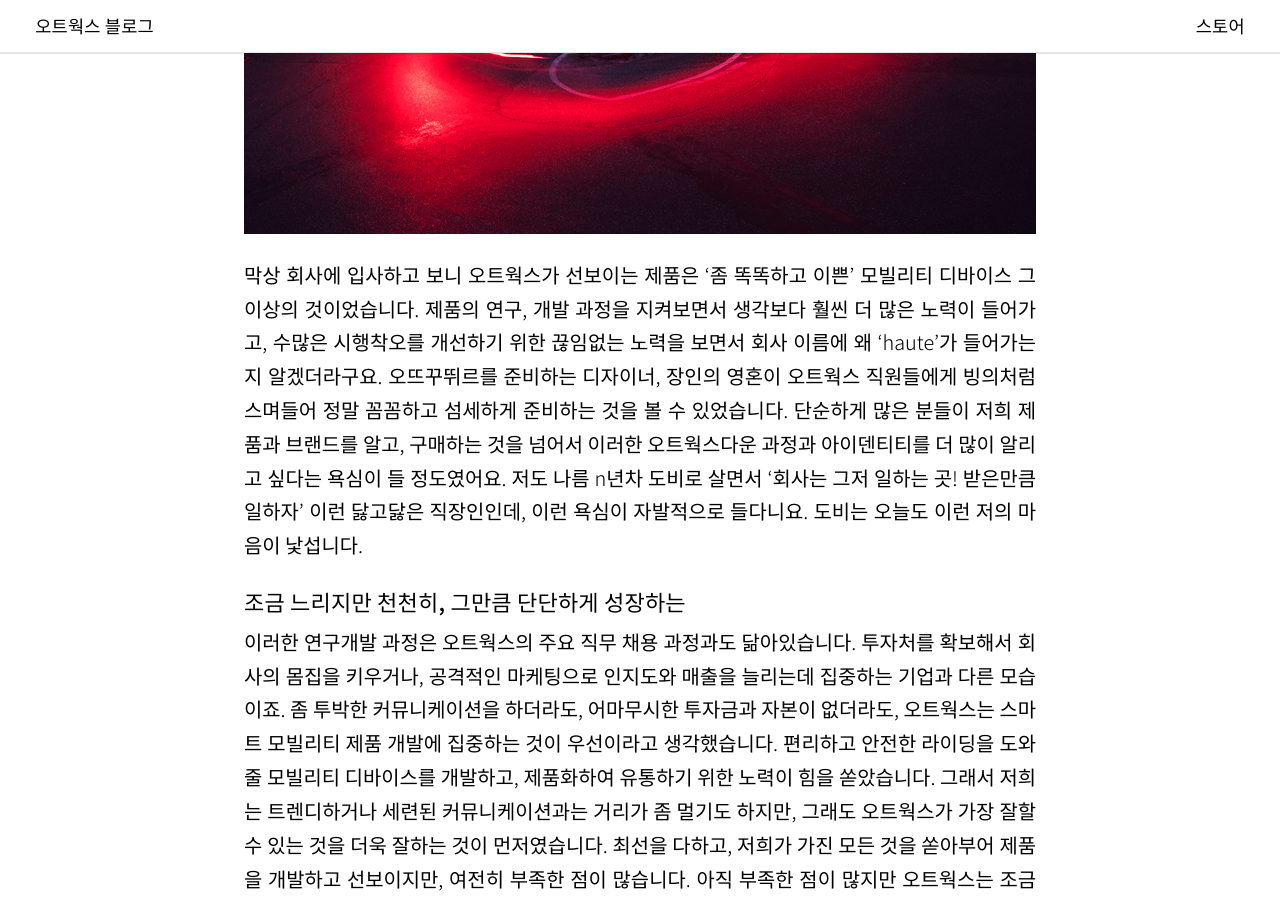
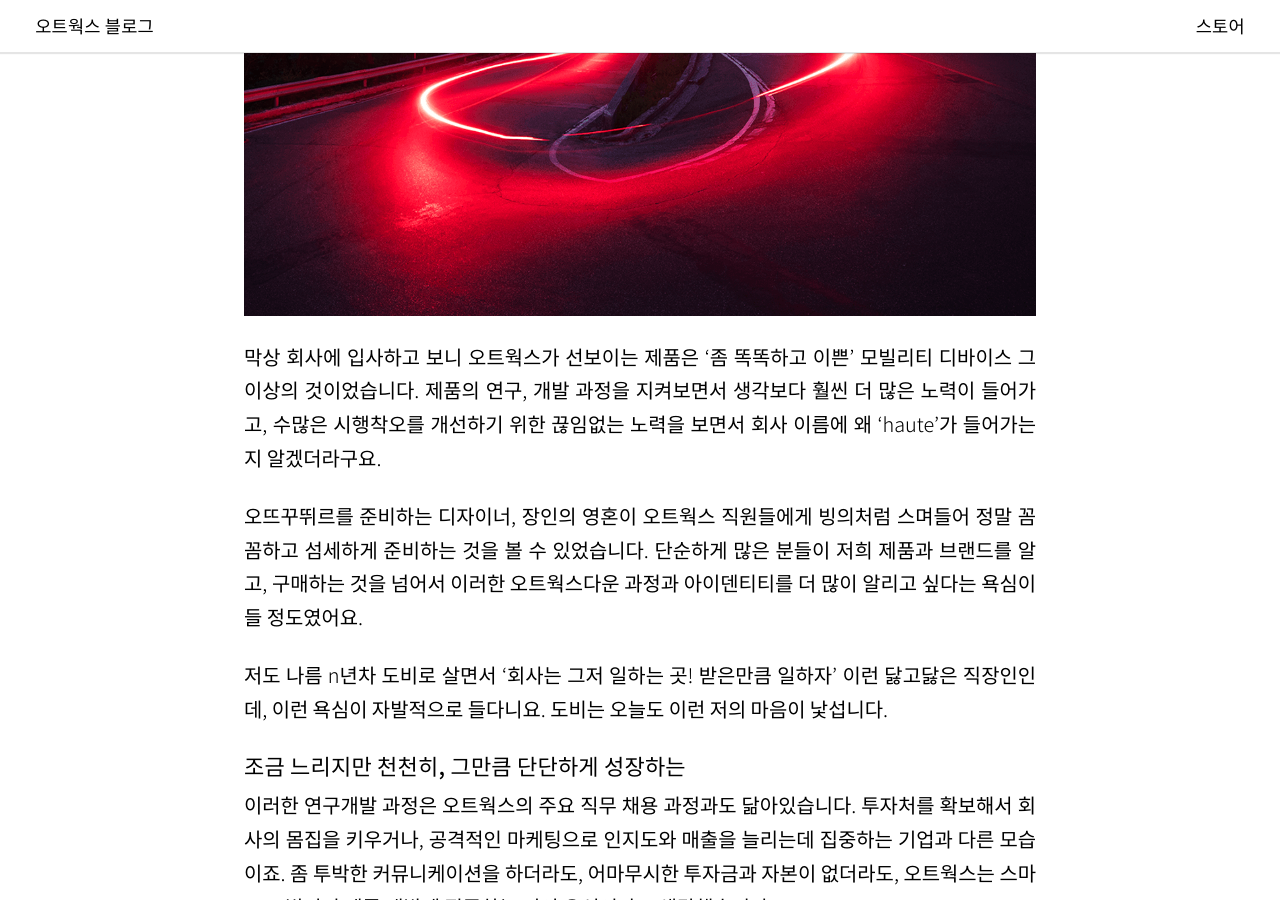
Before and after one commit to hauteworks/hauteworks-blog, a Jekyll site: the page built from _posts/2021-05-10-marketing-story.markdown, in a window 1280 px wide and 900 px high, scrolled down 2514 px. Built offline with Jekyll 4.4.1, drawn with Linux system fonts in a browser that asks for light colours; nearby versions of some CDN libraries; some of the changed text lies outside the part shown.

Commit message:
문단 길이 수정(더 짧게!!!)

```diff
--- a/_posts/2021-05-10-marketing-story.markdown
+++ b/_posts/2021-05-10-marketing-story.markdown
@@ -11,7 +11,11 @@ permalink: life-as-a-marketing-manager-at-hauteworks
 
 지금 이 글을 쓰고 있는 저는 n년차 홍보, 마케팅 담당자이자, 지난 봄에 오트웍스에 입사한 오트웍스의 신규 입사자입니다. 가장 최근에 입사한 직원이자, 새로운 마케팅 담당자에요.
 
-오트웍스는 2015년에 만들어진 7년차 스타트업입니다. 공대 박사 출신 2명의 대표가 뜻을 모아 시작한 회사로, 기술과 연구개발에 필요한 인재를 순차적으로 채용했습니다. 일반적인 채용 절차인 채용사이트에 채용공고를 내고 서류를 검토하고 면접을 진행하는 방식이 아닌, 오트웍스를 잘 아는 지인들과 투자 유치 과정 등에서 만난 이들을 통해 저인망식 인재 채용을 진행했습니다. 제품 개발과 함께 제품 판매에 필요한 여러 과정을 준비하면서 비주얼과 디자인을 담당한 크리에이티브한 자질을 갖춘 디자이너, 디렉터도 합류하게 되었죠. 오트웍스에 합류하기 전에 각자 다양한 분야에서 커리어를 쌓은 엔지니어, 디자이너, 크리에이티브 디렉터가 함께하기에 오트웍스는 기존의 모빌리티 디바이스와 차별화된 기능과 디자인을 가진 제품을 선보이고 있습니다.
+오트웍스는 2015년에 만들어진 7년차 스타트업입니다. 공대 박사 출신 2명의 대표가 뜻을 모아 시작한 회사로, 기술과 연구개발에 필요한 인재를 순차적으로 채용했습니다. 일반적인 채용 절차인 채용사이트에 채용공고를 내고 서류를 검토하고 면접을 진행하는 방식이 아닌, 오트웍스를 잘 아는 지인들과 투자 유치 과정 등에서 만난 이들을 통해 저인망식 인재 채용을 진행했습니다.
+
+제품 개발과 함께 제품 판매에 필요한 여러 과정을 준비하면서 비주얼과 디자인을 담당한 크리에이티브한 자질을 갖춘 디자이너, 디렉터도 합류하게 되었죠.
+
+오트웍스에 합류하기 전에 각자 다양한 분야에서 커리어를 쌓은 엔지니어, 디자이너, 크리에이티브 디렉터가 함께하기에 오트웍스는 기존의 모빌리티 디바이스와 차별화된 기능과 디자인을 가진 제품을 선보이고 있습니다.
 
 ##### 오트웍스 소비자에서 직원으로, 이쯤되면 성덕?!
 마케터로 합류하기 전 저 역시도 오트웍스의 소비자였습니다. 킥스타터로 Rayo를 구매했고(조금 더 싸게 사보겠다고 사촌형부까지 끌어들여서 4개 세트를 샀던 오트웍스 호갱 1세대), 지금은 주중에 도비로 최선을 다해 일하고 주말에는 로드바이크에 Cliq을 달고 달립니다. 그때 산 Rayo는 동생에게 하사... 오호호호!
@@ -20,9 +24,19 @@ permalink: life-as-a-marketing-manager-at-hauteworks
 
 ![오트웍스 마케팅 직무 채용](/assets/images/marketing-hr-2.png)
 
-막상 회사에 입사하고 보니 오트웍스가 선보이는 제품은 '좀 똑똑하고 이쁜' 모빌리티 디바이스 그 이상의 것이었습니다. 제품의 연구, 개발 과정을 지켜보면서 생각보다 훨씬 더 많은 노력이 들어가고, 수많은 시행착오를 개선하기 위한 끊임없는 노력을 보면서 회사 이름에 왜 'haute'가 들어가는지 알겠더라구요. 오뜨꾸뛰르를 준비하는 디자이너, 장인의 영혼이 오트웍스 직원들에게 빙의처럼 스며들어 정말 꼼꼼하고 섬세하게 준비하는 것을 볼 수 있었습니다. 단순하게 많은 분들이 저희 제품과 브랜드를 알고, 구매하는 것을 넘어서 이러한 오트웍스다운 과정과 아이덴티티를 더 많이 알리고 싶다는 욕심이 들 정도였어요. 저도 나름 n년차 도비로 살면서 '회사는 그저 일하는 곳! 받은만큼 일하자' 이런 닳고닳은 직장인인데, 이런 욕심이 자발적으로 들다니요. 도비는 오늘도 이런 저의 마음이 낯섭니다.
+막상 회사에 입사하고 보니 오트웍스가 선보이는 제품은 '좀 똑똑하고 이쁜' 모빌리티 디바이스 그 이상의 것이었습니다. 제품의 연구, 개발 과정을 지켜보면서 생각보다 훨씬 더 많은 노력이 들어가고, 수많은 시행착오를 개선하기 위한 끊임없는 노력을 보면서 회사 이름에 왜 'haute'가 들어가는지 알겠더라구요.
+
+오뜨꾸뛰르를 준비하는 디자이너, 장인의 영혼이 오트웍스 직원들에게 빙의처럼 스며들어 정말 꼼꼼하고 섬세하게 준비하는 것을 볼 수 있었습니다. 단순하게 많은 분들이 저희 제품과 브랜드를 알고, 구매하는 것을 넘어서 이러한 오트웍스다운 과정과 아이덴티티를 더 많이 알리고 싶다는 욕심이 들 정도였어요.
+
+저도 나름 n년차 도비로 살면서 '회사는 그저 일하는 곳! 받은만큼 일하자' 이런 닳고닳은 직장인인데, 이런 욕심이 자발적으로 들다니요. 도비는 오늘도 이런 저의 마음이 낯섭니다.
 
 ##### 조금 느리지만 천천히, 그만큼 단단하게 성장하는
-이러한 연구개발 과정은 오트웍스의 주요 직무 채용 과정과도 닮아있습니다. 투자처를 확보해서 회사의 몸집을 키우거나, 공격적인 마케팅으로 인지도와 매출을 늘리는데 집중하는 기업과 다른 모습이죠. 좀 투박한 커뮤니케이션을 하더라도, 어마무시한 투자금과 자본이 없더라도, 오트웍스는 스마트 모빌리티 제품 개발에 집중하는 것이 우선이라고 생각했습니다. 편리하고 안전한 라이딩을 도와줄 모빌리티 디바이스를 개발하고, 제품화하여 유통하기 위한 노력이 힘을 쏟았습니다. 그래서 저희는 트렌디하거나 세련된 커뮤니케이션과는 거리가 좀 멀기도 하지만, 그래도 오트웍스가 가장 잘할 수 있는 것을 더욱 잘하는 것이 먼저였습니다. 최선을 다하고, 저희가 가진 모든 것을 쏟아부어 제품을 개발하고 선보이지만, 여전히 부족한 점이 많습니다. 아직 부족한 점이 많지만 오트웍스는 조금씩 시야를 넓히기로 하고, 마케팅 직무를 소화할 담당자를 채용하게 되었죠. 그리하여 제가 지금 이 글로 여러분을 만나고 있는겁니다, 껄껄.
+이러한 연구개발 과정은 오트웍스의 주요 직무 채용 과정과도 닮아있습니다. 투자처를 확보해서 회사의 몸집을 키우거나, 공격적인 마케팅으로 인지도와 매출을 늘리는데 집중하는 기업과 다른 모습이죠. 좀 투박한 커뮤니케이션을 하더라도, 어마무시한 투자금과 자본이 없더라도, 오트웍스는 스마트 모빌리티 제품 개발에 집중하는 것이 우선이라고 생각했습니다.
 
-저희가 느끼는 부족한 점과 라이더들이 느끼는 아쉬움, 국내외 유통망에서 느껴지는 현장의 목소리를 귀기울이고 또 그들과 활발히 커뮤니케이션 하고자 합니다. 보다 다양한 채널에서 오트웍스를 만나실 수 있길 바라요. 그 과정에서 여러분이 들려주시는 크고 작은 피드백에도 보다 귀기울이고, 그를 반영하는 오트웍스가 되도록 애써보겠습니다.
+편리하고 안전한 라이딩을 도와줄 모빌리티 디바이스를 개발하고, 제품화하여 유통하기 위한 노력이 힘을 쏟았습니다. 그래서 저희는 트렌디하거나 세련된 커뮤니케이션과는 거리가 좀 멀기도 하지만, 그래도 오트웍스가 가장 잘할 수 있는 것을 더욱 잘하는 것이 먼저였습니다.
+
+최선을 다하고, 저희가 가진 모든 것을 쏟아부어 제품을 개발하고 선보이지만, 여전히 부족한 점이 많습니다. 아직 부족한 점이 많지만 오트웍스는 조금씩 시야를 넓히기로 하고, 마케팅 직무를 소화할 담당자를 채용하게 되었죠. 그리하여 제가 지금 이 글로 여러분을 만나고 있는겁니다, 껄껄.
+
+저희가 느끼는 부족한 점과 라이더들이 느끼는 아쉬움, 국내외 유통망에서 느껴지는 현장의 목소리를 귀기울이고 또 그들과 활발히 커뮤니케이션 하고자 합니다.
+
+보다 다양한 채널에서 오트웍스를 만나실 수 있길 바라요. 그 과정에서 여러분이 들려주시는 크고 작은 피드백에도 보다 귀기울이고, 그를 반영하는 오트웍스가 되도록 애써보겠습니다.
```
